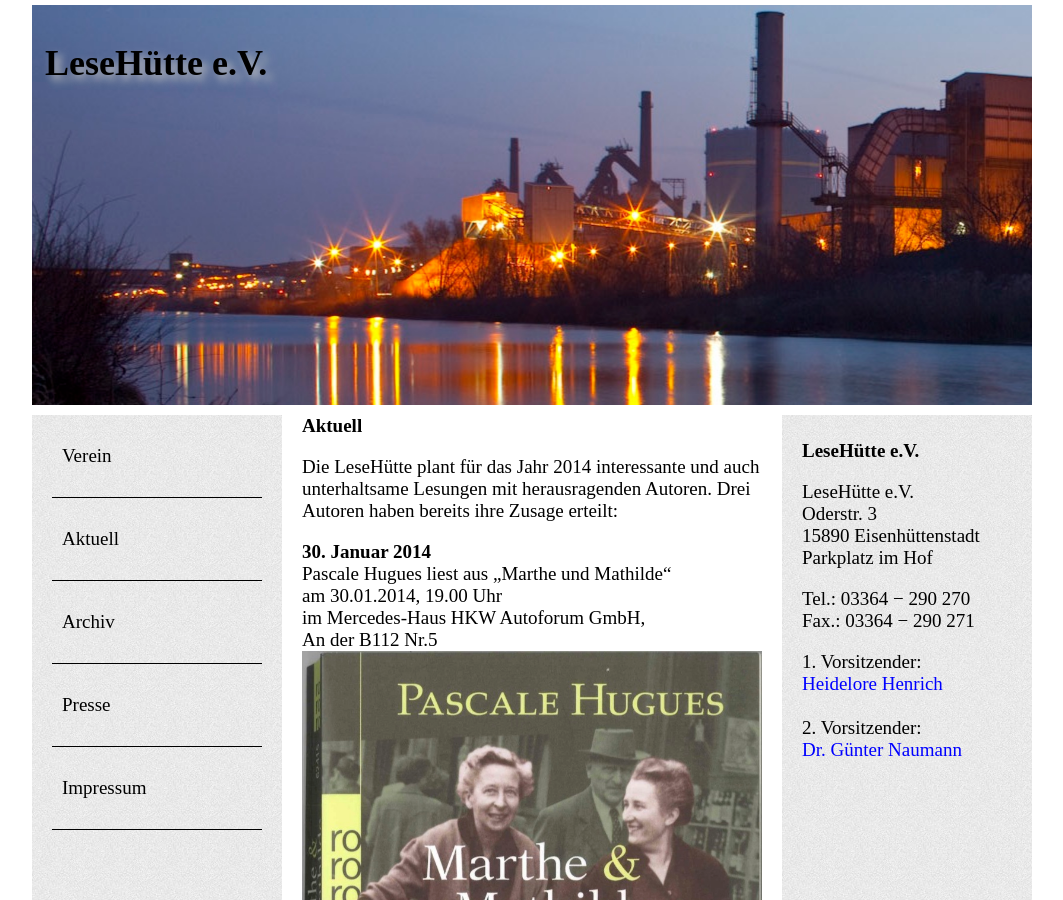
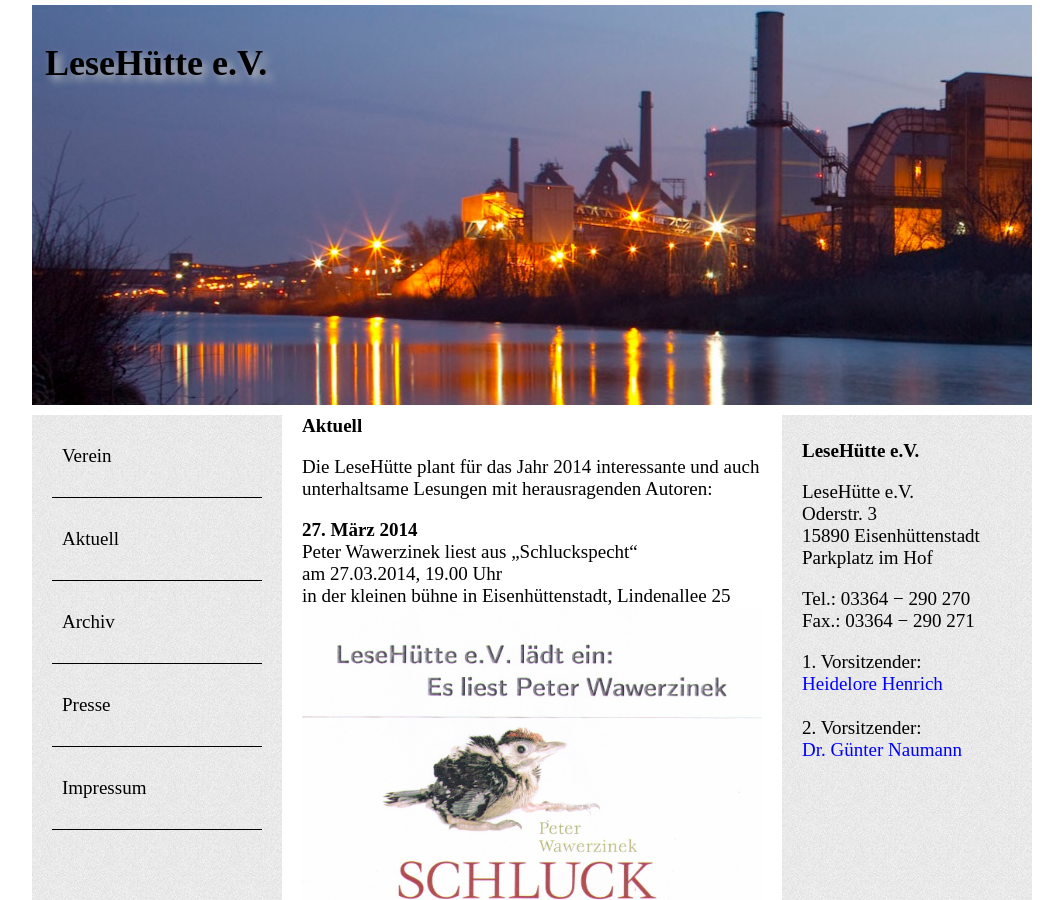
Before and after one commit to zickzackv/lesehutte.de, a Jekyll site: the page built from aktuell/index.md, in a window 1280 px wide and 900 px high. Shown: the whole window, without its empty margins (108-1171 px from the left). Built offline with Jekyll 4.4.1, drawn with Linux system fonts in a browser that asks for light colours; Markdown is read by kramdown in place of the engine named in the settings.

Commit message:
Ankündigung vom 2014-01-30 entfernt

```diff
--- a/aktuell/index.md
+++ b/aktuell/index.md
@@ -5,15 +5,7 @@ title: Aktuelle Informationen zu Veranstaltungen
 
 #Aktuell
 
-Die LeseHütte plant für das Jahr 2014 interessante und auch unterhaltsame Lesungen mit herausragenden Autoren. Drei Autoren haben bereits ihre Zusage erteilt:
-
-**30. Januar 2014**
-Pascale Hugues liest aus „Marthe und Mathilde“
-am 30.01.2014, 19.00 Uhr
-im Mercedes-Haus HKW Autoforum GmbH,
-An der B112 Nr.5
-![Marthe Mathilde](/assets/marthe_mathilde.jpg)
-
+Die LeseHütte plant für das Jahr 2014 interessante und auch unterhaltsame Lesungen mit herausragenden Autoren:
 
 **27. März 2014**
 Peter Wawerzinek liest aus „Schluckspecht“
```
